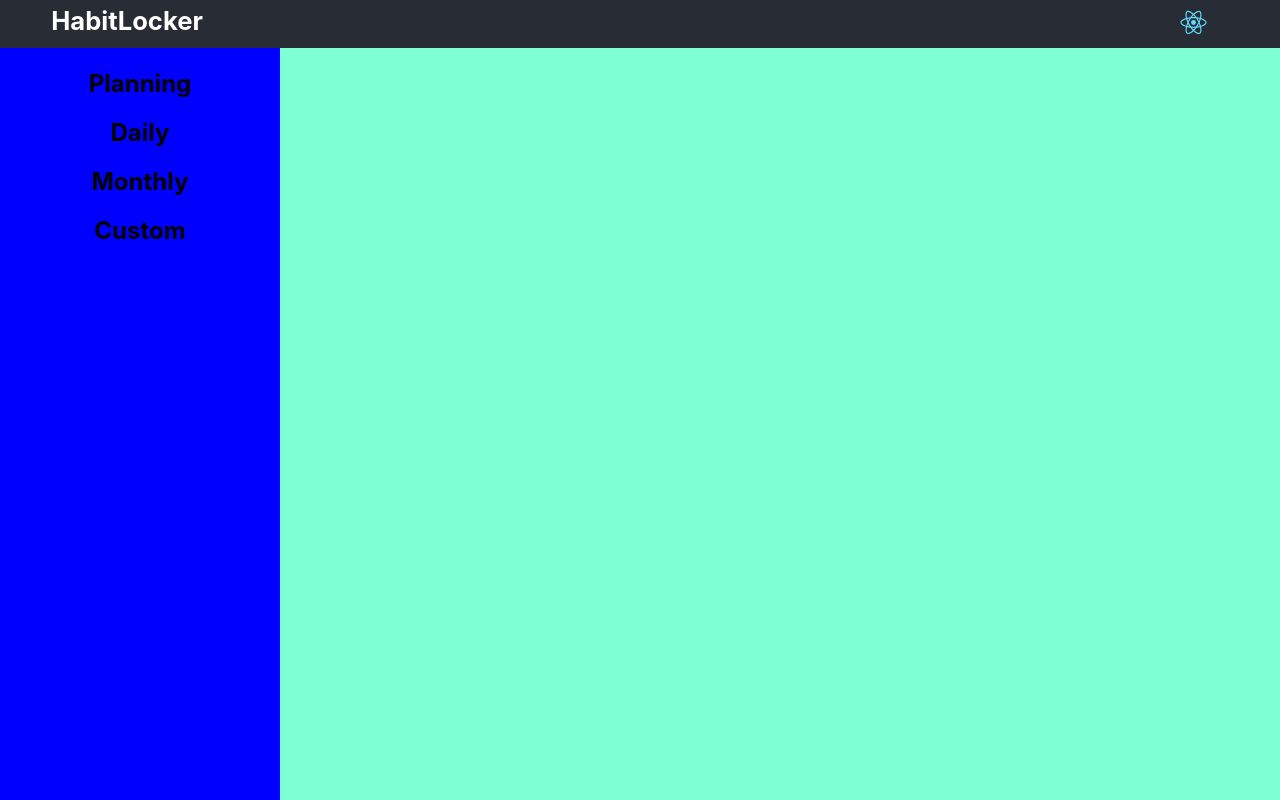
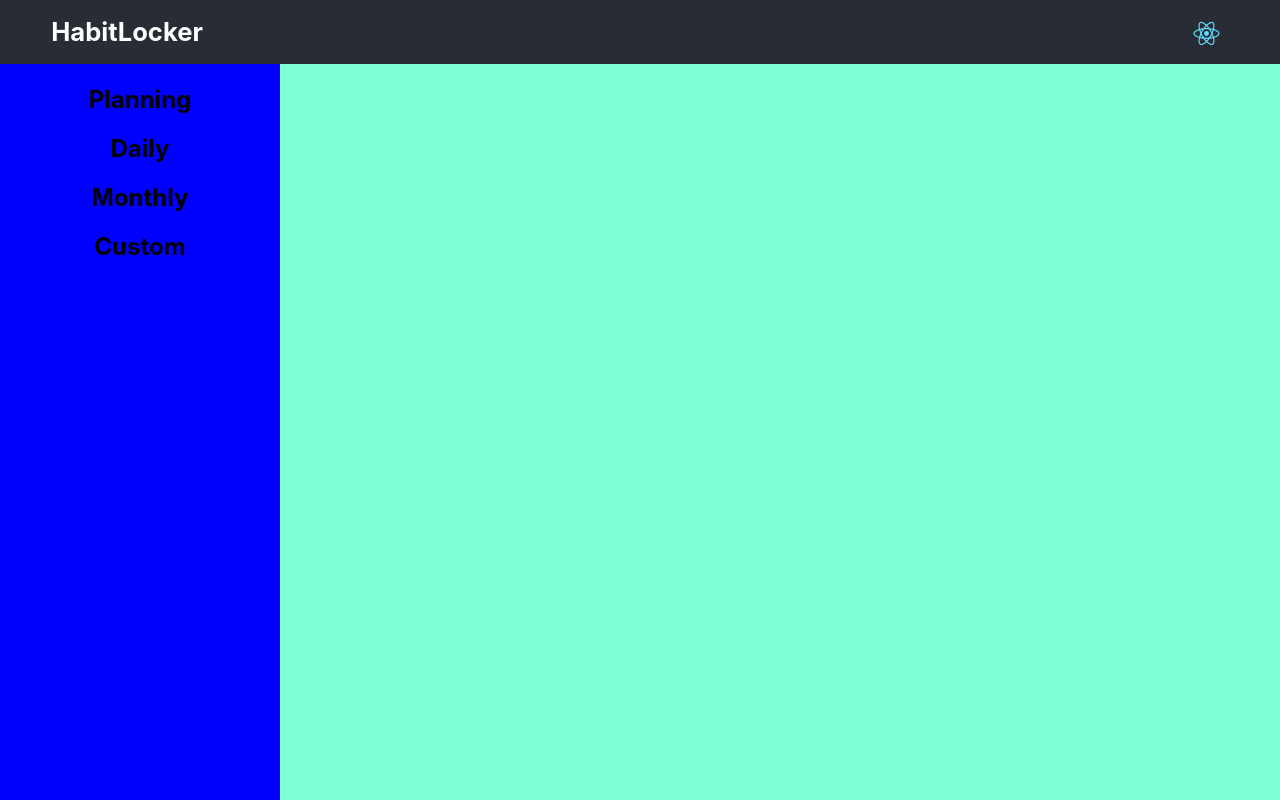
Before and after one commit to NickStrick/HabitLocker, a React (Create React App) app in the folder habitapp/: page / in a window 1280 px wide. Shown: the top 800 px of the page. Built offline with nearby package versions, Linux system fonts and the light colour scheme.

Commit message:
implemented react router

```diff
--- a/habitapp/src/components/Navbar/NavBar.js
+++ b/habitapp/src/components/Navbar/NavBar.js
@@ -2,7 +2,8 @@ import React from 'react';
 import './NavBar.scss';
 import logo from '../../logo.svg';
 
-const NavBar = () => {
+const NavBar = (props) => {
+
 
     return (
         <div className="NavBar">
--- a/habitapp/src/components/Navbar/NavBar.scss
+++ b/habitapp/src/components/Navbar/NavBar.scss
@@ -1,14 +1,14 @@
 
 .NavBar {
     background-color: #282c34;
-    /* min-height: 100px; */
+    max-height: 64px;
     display: flex;
     flex-direction: row;
     align-items: space-between;
     justify-content: space-between;
     font-size: .8rem;
     color: white;
-    padding: 0 5% 0 4%;
+    padding: 11px 4% 5px 4%;
     .left{
         h1{
         margin: 5px 0 5px;
--- a/habitapp/src/index.js
+++ b/habitapp/src/index.js
@@ -2,11 +2,16 @@ import React from 'react';
 import ReactDOM from 'react-dom';
 import './index.css';
 import App from './App';
-import * as serviceWorker from './serviceWorker';
+import { BrowserRouter as Router } from "react-router-dom";
+require("dotenv").config();
 
-ReactDOM.render(<App />, document.getElementById('root'));
+ReactDOM.render(
+    <Router>
+        <App />
+    </Router>,
+    document.getElementById('root'));
 
 // If you want your app to work offline and load faster, you can change
 // unregister() to register() below. Note this comes with some pitfalls.
 // Learn more about service workers: https://bit.ly/CRA-PWA
-serviceWorker.unregister();
+// serviceWorker.unregister();
```
